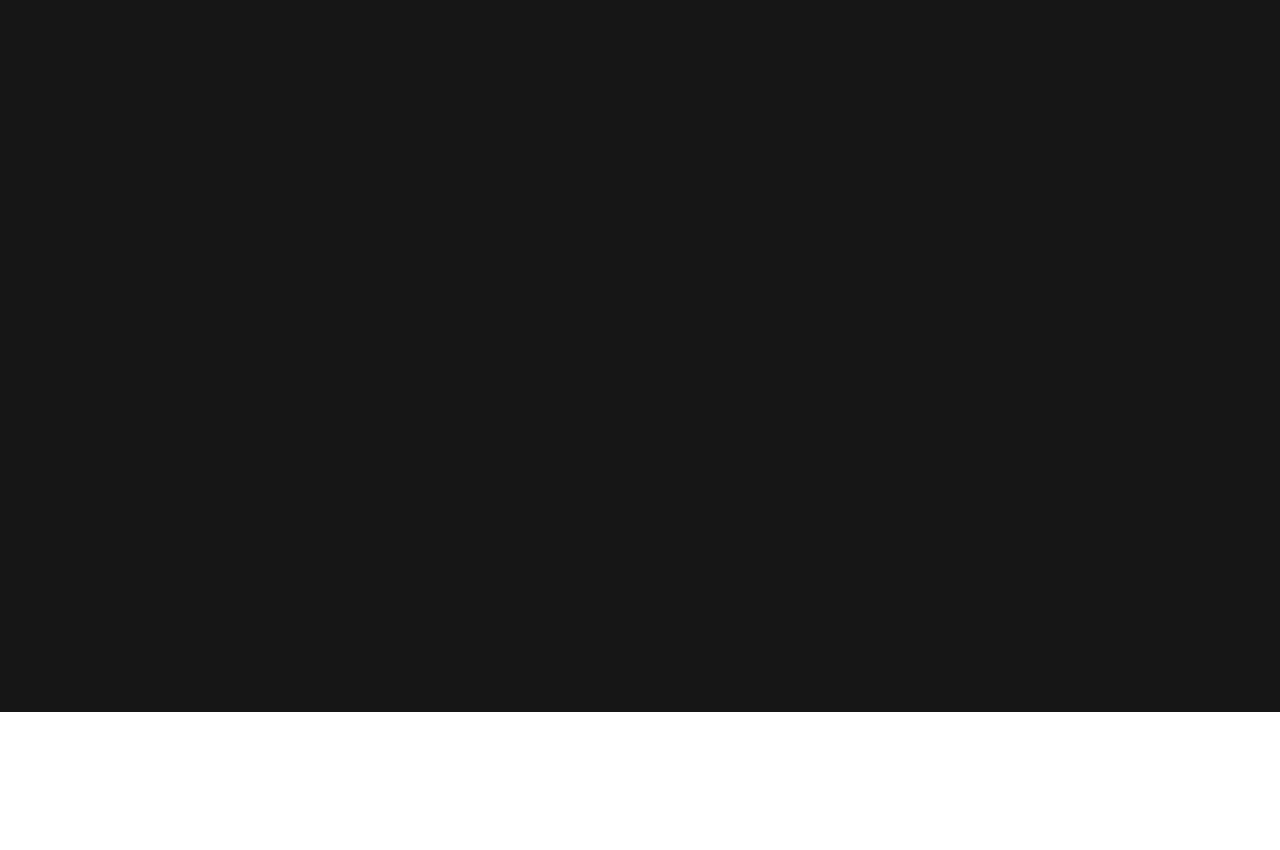
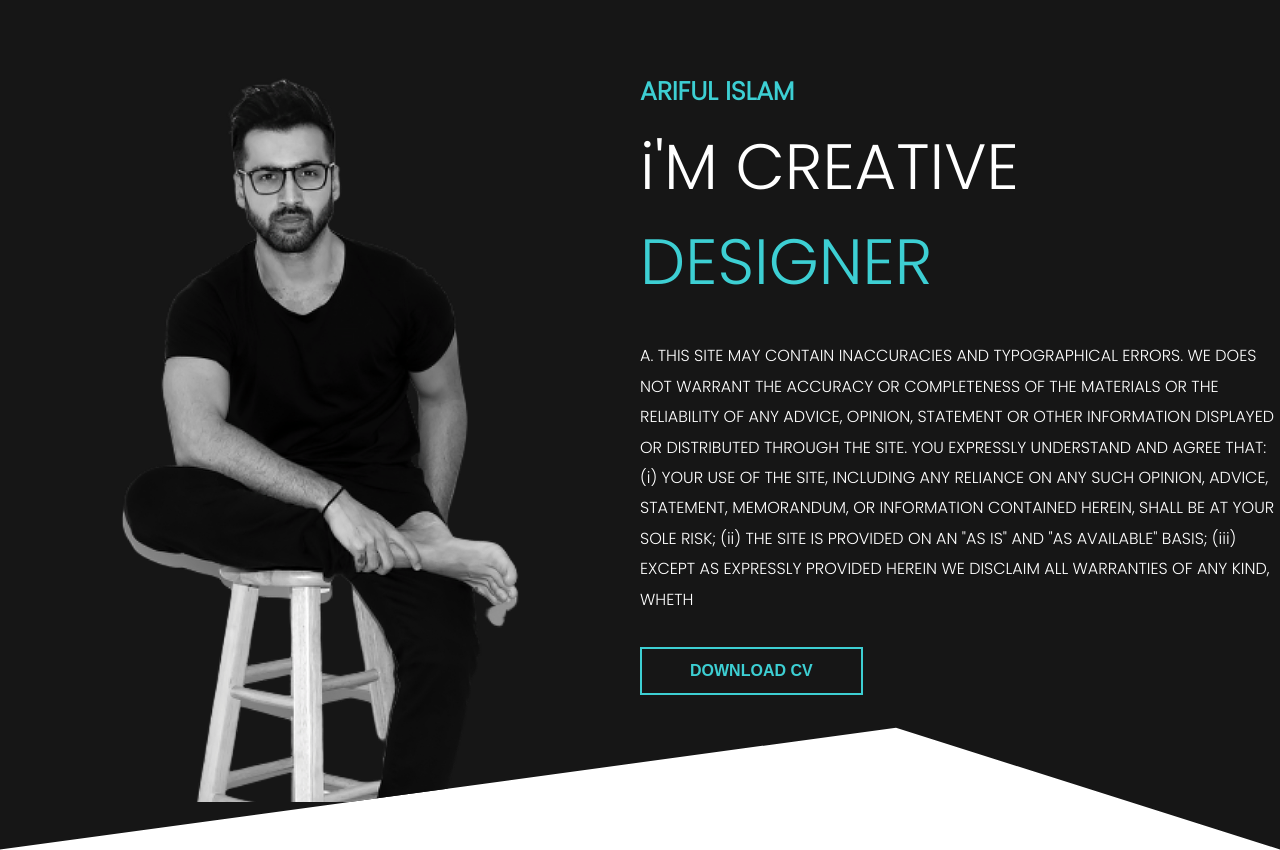
Before and after one commit to yasin64035/portfolio, a plain HTML site: page index.html in a window 1280 px wide. Shown: the part 88-938 px from the top of the page. Before the commit the page ends 800 px from the top, so only its background shows below. Drawn offline with Linux system fonts and the light colour scheme.

Commit message:
2nd part

```diff
--- a/css style/style.css
+++ b/css style/style.css
@@ -24,7 +24,8 @@ body{
 
 header{
     background-color: var(--dark);
-    height: 800px;
+    clip-path:polygon(0 0, 100% 0, 100% 100%, 70% 87% , 0 100%);
+
 }
 
 .container{
@@ -50,3 +51,31 @@ header nav{
 header nav .branding{
     margin-right: 3rem ;
 }
+.hero{
+    padding: 3rem 0;
+}
+.hero .left img{
+    width: 400px;
+}
+.hero .right{
+    color:var(--pure)
+}
+.hero .right h6{
+    font-size:1.6rem ;
+    color: var(--primary);
+    margin-bottom: 0.5rem;
+}.hero .right h1{
+    font-size: 4rem;
+    font-weight: 100;
+    margin-bottom: 2rem;
+}
+.hero .right h1 span{
+    color:var(--primary)
+}
+.hero .right p{
+    line-height: 1.9;
+    margin-bottom: 2rem;
+}
+.hero .right{
+    margin-top:-7rem;
+}
--- a/css style/utilities.css
+++ b/css style/utilities.css
@@ -27,3 +27,18 @@
     border-color: var(--primary);
     color:var(--primary);
 }
+.btn-secondary{
+    background: transparent;
+    color: var(--primary);
+    border-color:var(--primary)
+}
+.btn-secondary:hover{
+    background: var(--primary);
+    color:var(--secondary)
+}
+.flex-1{
+    flex:1;
+}
+.justify-center{
+    justify-content: center;
+}
--- a/index.html
+++ b/index.html
@@ -38,6 +38,26 @@
 
 
         </nav>
+        <div class="hero flex items-center justify-between">
+            <div class="left flex-1 flex justify-center">
+                <img src="./images/man.png" alt="">
+            </div>
+            <div class="right flex-1">
+                <h6>ARIFUL ISLAM </h6>
+                <h1>i'M CREATIVE <span>DESIGNER</span></h1>
+                <p>A. THIS SITE MAY CONTAIN INACCURACIES AND TYPOGRAPHICAL ERRORS. WE DOES NOT WARRANT THE ACCURACY OR COMPLETENESS OF THE MATERIALS OR THE RELIABILITY OF ANY ADVICE, OPINION, STATEMENT OR OTHER INFORMATION DISPLAYED OR DISTRIBUTED THROUGH THE SITE. YOU EXPRESSLY UNDERSTAND AND AGREE THAT: (i) YOUR USE OF THE SITE, INCLUDING ANY RELIANCE ON ANY SUCH OPINION, ADVICE, STATEMENT, MEMORANDUM, OR INFORMATION CONTAINED HEREIN, SHALL BE AT YOUR SOLE RISK; (ii) THE SITE IS PROVIDED ON AN "AS IS" AND "AS AVAILABLE" BASIS; (iii) EXCEPT AS EXPRESSLY PROVIDED HEREIN WE DISCLAIM ALL WARRANTIES OF ANY KIND, WHETH
+                </p>
+                <div>
+                    <button class="btn btn-secondary">DOWNLOAD CV</button>
+                </div>
+
+
+
+
+            </div>
+
+
+        </div>
     </div>
     </header>
 </body>
```
Also changed, not shown: images/yasin.png (added).
